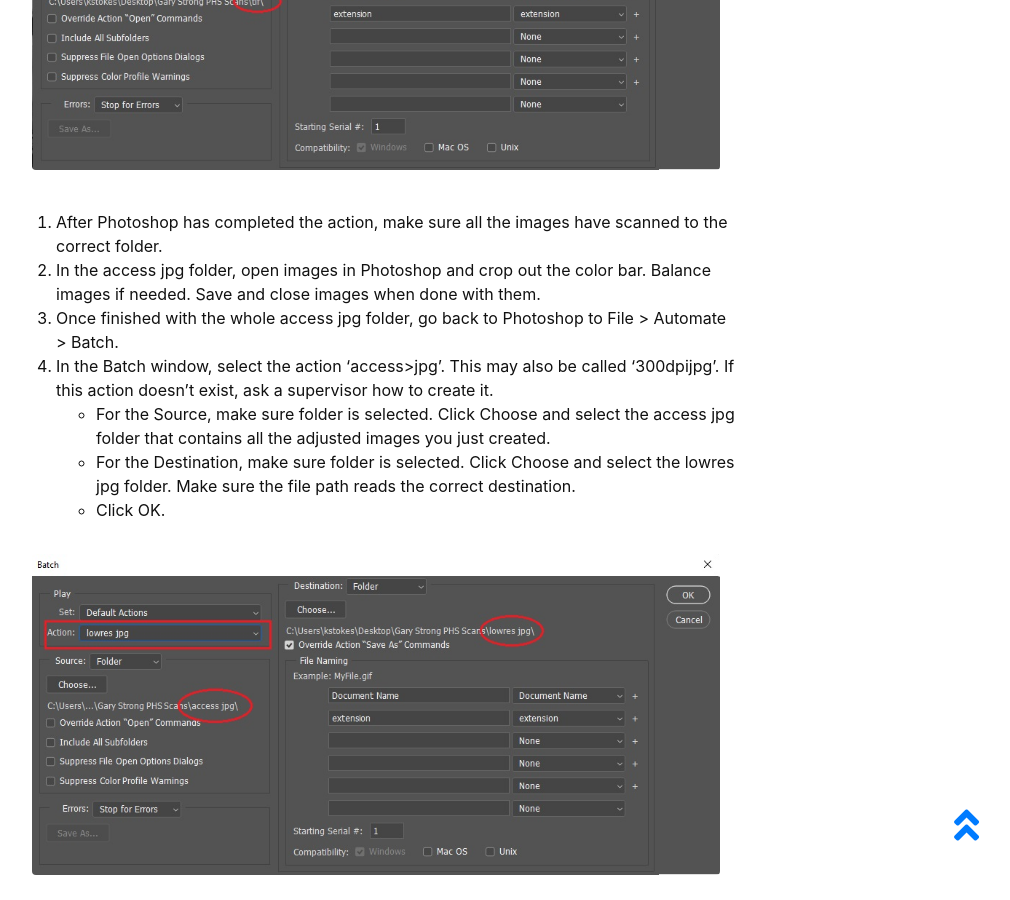
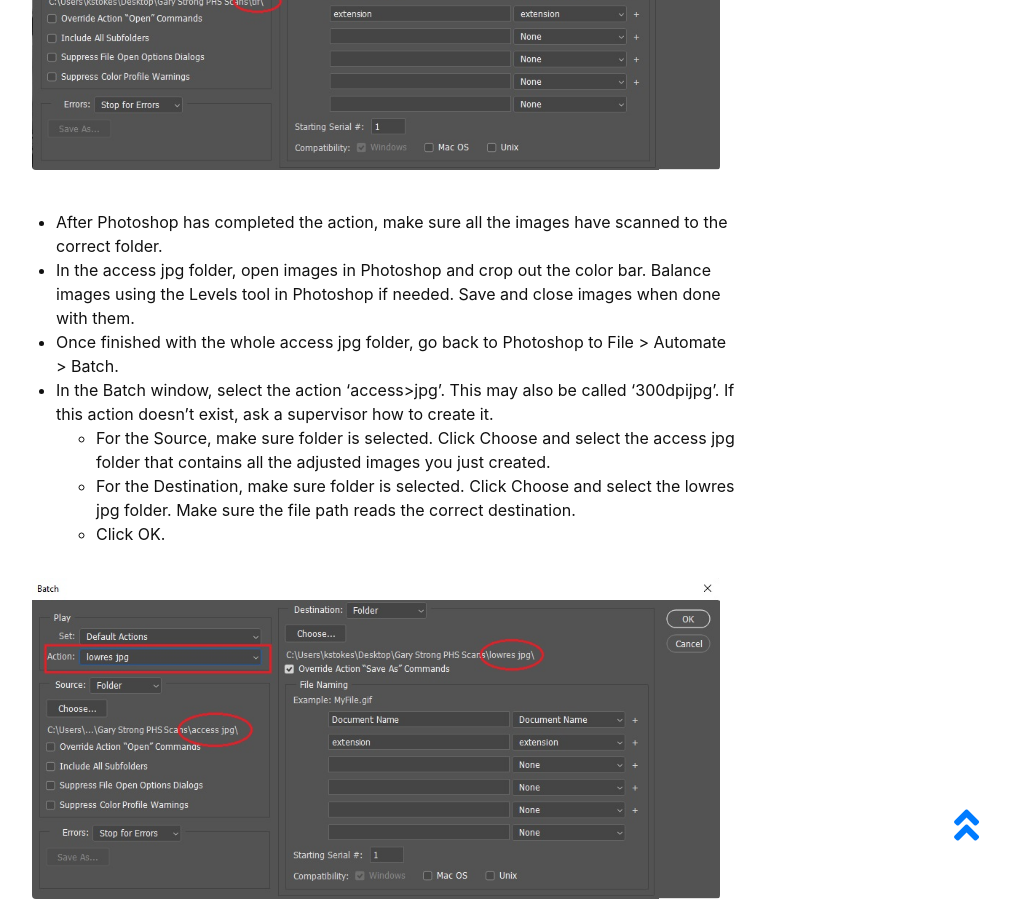
Before and after one commit to uidaholib/dds-student-workflow, a Jekyll site: the page built from content/2-processing.md, in a window 1280 px wide and 900 px high, scrolled down 1314 px. Shown: the whole window, without its empty margins (264-1274 px from the left). Built offline with Jekyll 4.4.1, drawn with Linux system fonts in a browser that asks for light colours.

Commit message:
Update 2-processing.md

```diff
--- a/content/2-processing.md
+++ b/content/2-processing.md
@@ -11,44 +11,44 @@ topics:
 {:#images}
 ### Images
 
-1. If it hasn’t been done already, go to the folder for this scanning project (in your personal ‘Scans’ folder) and make two new folders: one named ‘access jpg’, and the other ‘lowres jpg’.
-2. Open Photoshop. Go to File > Automate > Batch.
+- If it hasn’t been done already, go to the folder for this scanning project (in your personal ‘Scans’ folder) and make two new folders: one named ‘access jpg’, and the other ‘lowres jpg’.
+- Open Photoshop. Go to File > Automate > Batch.
 
 {% include figure.html img="automate_batch.jpg" alt="intro image here" caption="" width="50%" %}
 
-3. In the Batch window, select the action ‘tif>jpg’. If this action doesn’t exist on your workstation yet, ask a supervisor how to create it.
+- In the Batch window, select the action ‘tif>jpg’. If this action doesn’t exist on your workstation yet, ask a supervisor how to create it.
     - For the Source, make sure folder is selected. Click Choose and select the tif folder where your new scans are stored.
     - For the Destination, make sure folder is selected. Click Choose and select the access jpg folder.
     - Click OK.
 
     {% include figure.html img="batch_tif_jpg_2.jpg" alt="intro image here" caption="" width="100%" %}
 
-4. After Photoshop has completed the action, make sure all the images have scanned to the correct folder.
-5. In the access jpg folder, open images in Photoshop and crop out the color bar. Balance images if needed. Save and close images when done with them.
-6. Once finished with the whole access jpg folder, go back to Photoshop to File > Automate > Batch.
-7. In the Batch window, select the action ‘access>jpg’. This may also be called ‘300dpijpg’. If this action doesn’t exist, ask a supervisor how to create it.
+- After Photoshop has completed the action, make sure all the images have scanned to the correct folder.
+- In the access jpg folder, open images in Photoshop and crop out the color bar. Balance images using the Levels tool in Photoshop if needed. Save and close images when done with them.
+- Once finished with the whole access jpg folder, go back to Photoshop to File > Automate > Batch.
+- In the Batch window, select the action ‘access>jpg’. This may also be called ‘300dpijpg’. If this action doesn’t exist, ask a supervisor how to create it.
     - For the Source, make sure folder is selected. Click Choose and select the access jpg folder that contains all the adjusted images you just created.
     - For the Destination, make sure folder is selected. Click Choose and select the lowres jpg folder. Make sure the file path reads the correct destination.
     - Click OK.
 
 {% include figure.html img="batch_lowres.jpg" alt="intro image here" caption="" width="100%" %}
 
-8. After Photoshop has completed the action, make sure all the images have been saved to the correct folder.
+- After Photoshop has completed the action, make sure all the images have been saved to the correct folder.
 
 --------------
 {:#documents}
 ### Documents
 
-1. Select the file(s) to be converted from your lowres jpg folder.
-2. Right-click selected items and select either ‘Convert to Adobe PDF’ or ‘Combine supported files in Acrobat’. This will open a window in Adobe Acrobat.
+- Select the file(s) to be converted from your lowres jpg folder.
+- Right-click selected items and select either ‘Convert to Adobe PDF’ or ‘Combine supported files in Acrobat’. This will open a window in Adobe Acrobat.
     - If converting one file into a PDF, choose 'Convert to Adobe PDF'
     - If combining multiple files into one PDF (like a multi-page letter or document), choose 'Combine supported files in Acrobat'. A new window will pop up—click 'Combine'.
 
 {% include figure.html img="convert_to_pdf.jpg" alt="intro image here" caption="" width="50%" %}
 
-3. When Adobe Acrobat opens, find 'Tools' in the top right corner of the screen and select Recognize Text > In this file.
+- When Adobe Acrobat opens, find 'Tools' in the top right corner of the screen and select Recognize Text > In this file.
 
 {% include figure.html img="recognize_text.jpg" alt="intro image here" caption="" width="100%" %}
 
-4. Wait until Adobe Acrobat completes the command (the document will end up back at the first page).
-5. Save the document as a PDF following the naming rules established under File Naming.
+- Wait until Adobe Acrobat completes the command (the document will end up back at the first page).
+- Save the document as a PDF following the naming rules established under File Naming.
```
